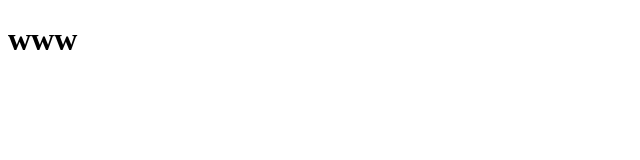
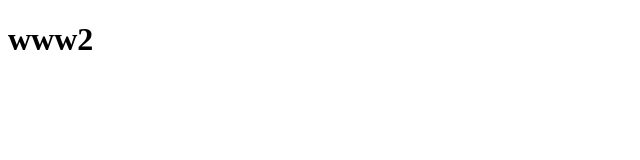
Before and after one commit to zhaoyuanmeng/ymfx, a plain HTML site: page demo2/index.html in a window 1280 px wide. Shown: the full height of the page, 0-640 px from the left. Drawn offline with Linux system fonts and the light colour scheme.

Commit message:
demo2-zyd-second

```diff
--- a/demo2/index.html
+++ b/demo2/index.html
@@ -6,6 +6,6 @@
     <title>Document</title>
 </head>
 <body>
-    <h1>www</h1>
+    <h1>www2</h1>
 </body>
 </html>
```
